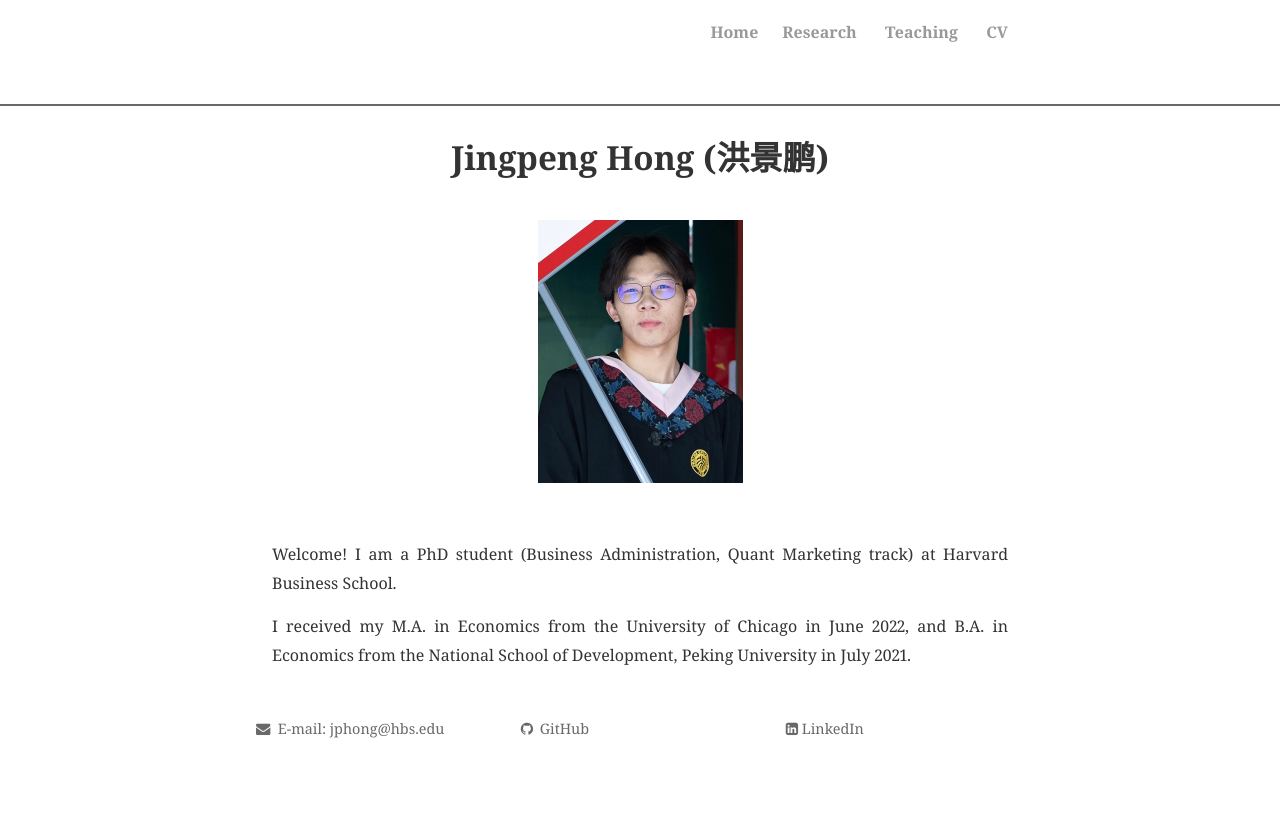
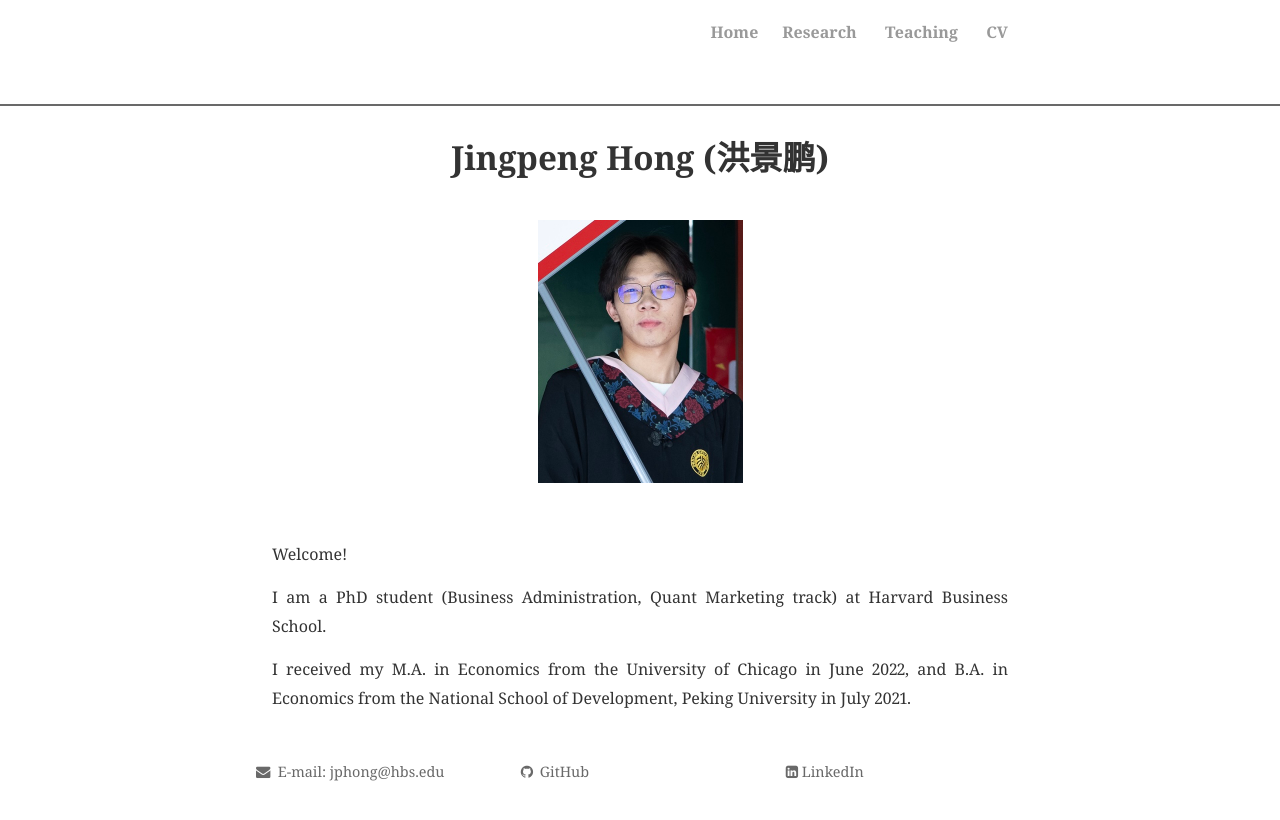
Before and after one commit to JingpengHong/JingpengHong.github.io, a Jekyll site: the page built from index.html, in a window 1280 px wide. Shown: the top 820 px of the page. Built offline with Jekyll 4.4.1, drawn with Linux system fonts in a browser that asks for light colours; nearby versions of some CDN libraries; the list of posts is cut into pages by our own code; comment, search, counter and statistics services are not loaded; a style sheet for code colours, icons or effects is not loaded.

Commit message:
Update index.html

```diff
--- a/index.html
+++ b/index.html
@@ -15,7 +15,9 @@ title: Jingpeng Hong (洪景鹏)
 <img src="profile.jpg" alt="Jingpeng Hong" style="width:205px;height:263px;" title="Jingpeng Hong (洪景鹏)"; algin="middle">
 
 <br><br>
-<p style="text-align:justify;"> Welcome! I am a PhD student (Business Administration, Quant Marketing track) at Harvard Business School.
+<p style="text-align:justify;"> Welcome!
+<br>
+<p style="text-align:justify;"> I am a PhD student (Business Administration, Quant Marketing track) at Harvard Business School.
 <br>
 <p style="text-align:justify;"> I received my M.A. in Economics from the University of Chicago in June 2022, and B.A. in Economics from the National School of Development, Peking University in July 2021.
 </div>
```
